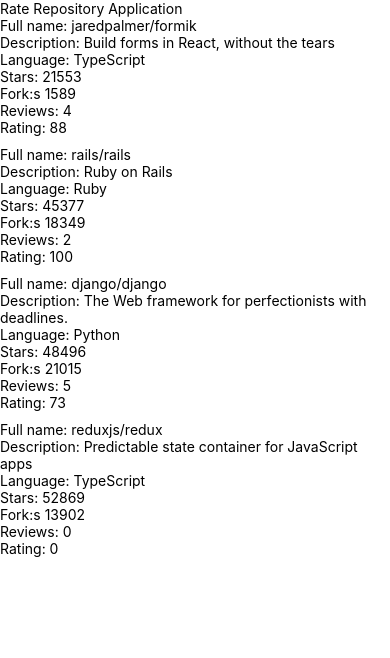
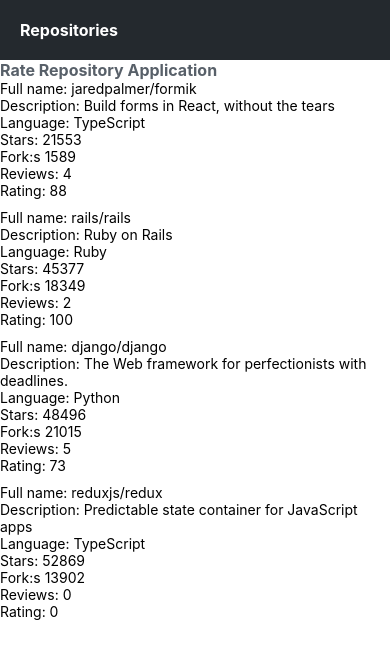
Before and after one commit to leanrobert/rate-respository-app, a React Native app: screen / in a window 390 px wide. Shown: the top 658 px of the page. Built offline with nearby package versions, Linux system fonts and the light colour scheme.

Commit message:
Exercise 10.4: the app bar

```diff
--- /dev/null
+++ b/src/components/AppBar.jsx
@@ -0,0 +1,28 @@
+import { Pressable, StyleSheet, View } from "react-native";
+import Constants from 'expo-constants';
+import Text from "./Text";
+
+const styles = StyleSheet.create({
+  container: {
+    paddingTop: Constants.statusBarHeight,
+    backgroundColor: "#24292e",
+  },
+  textContainer: {
+    color: 'white',
+    fontWeight: 'bold',
+    fontSize: 16,
+    padding: 20
+  }
+})
+
+const AppBar = () => {
+  return (
+    <View style={styles.container}>
+      <Pressable>
+        <Text style={styles.textContainer}>Repositories</Text>
+      </Pressable>
+    </View>
+  )
+}
+
+export default AppBar
--- a/src/components/Main.jsx
+++ b/src/components/Main.jsx
@@ -1,19 +1,13 @@
-import Constants from 'expo-constants'
-import { StyleSheet, Text, View } from "react-native"
+import { View } from "react-native"
 import RepositoryList from './RepositoryList'
-
-const styles = StyleSheet.create({
-  container: {
-    marginTop: Constants.statusBarHeight,
-    flexGrow: 1,
-    flexShrink: 1,
-  }
-})
+import Text from './Text'
+import AppBar from './AppBar'
 
 const Main = () => {
   return (
-    <View style={styles.container}>
-      <Text>Rate Repository Application</Text>
+    <View>
+      <AppBar />
+      <Text fontWeight="bold" fontSize="subheading" color="textSecondary">Rate Repository Application</Text>
       <RepositoryList />
     </View>
   )
--- /dev/null
+++ b/src/components/Text.jsx
@@ -0,0 +1,39 @@
+import { Text as NativeText, StyleSheet } from 'react-native';
+
+import theme from '../theme';
+
+const styles = StyleSheet.create({
+  text: {
+    color: theme.colors.textPrimary,
+    fontSize: theme.fontSizes.body,
+    fontFamily: theme.fonts.main,
+    fontWeight: theme.fontWeights.normal,
+  },
+  colorTextSecondary: {
+    color: theme.colors.textSecondary,
+  },
+  colorPrimary: {
+    color: theme.colors.primary,
+  },
+  fontSizeSubheading: {
+    fontSize: theme.fontSizes.subheading,
+  },
+  fontWeightBold: {
+    fontWeight: theme.fontWeights.bold,
+  },
+});
+
+const Text = ({ color, fontSize, fontWeight, style, ...props }) => {
+  const textStyle = [
+    styles.text,
+    color === 'textSecondary' && styles.colorTextSecondary,
+    color === 'primary' && styles.colorPrimary,
+    fontSize === 'subheading' && styles.fontSizeSubheading,
+    fontWeight === 'bold' && styles.fontWeightBold,
+    style,
+  ];
+
+  return <NativeText style={textStyle} {...props} />;
+}
+
+export default Text;
--- /dev/null
+++ b/src/theme.js
@@ -0,0 +1,20 @@
+const theme = {
+  colors: {
+    textPrimary: '#24292e',
+    textSecondary: '#586069',
+    primary: '#0366d6',
+  },
+  fontSizes: {
+    body: 14,
+    subheading: 16,
+  },
+  fonts: {
+    main: 'System',
+  },
+  fontWeights: {
+    normal: '400',
+    bold: '700',
+  },
+}
+
+export default theme;
```
